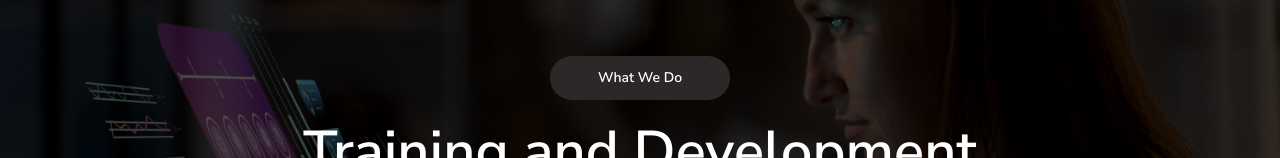
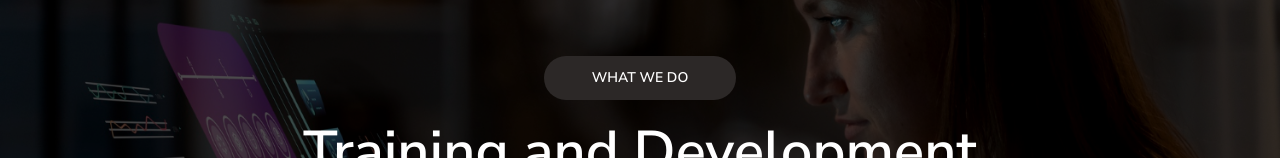
Before and after one commit to Asenso95/Tobam, a Next.js app: page / in a window 1280 px wide. Shown: the part 279-437 px from the top of the page. Built offline with nearby package versions, Linux system fonts and the light colour scheme.

Commit message:
Update Hero.tsx

```diff
--- a/components/Hero.tsx
+++ b/components/Hero.tsx
@@ -20,7 +20,7 @@ export default function Hero() {
           WHAT WE DO
         </span> */}
         <button className="rounded-[50px] px-12 py-3 bg-[#2c2827] text-sm font-semibold text-white transition-colors hover:bg-[#121212] lg:text-[14px] ">
-          <span>What We Do</span>
+          <span>WHAT WE DO</span>
         </button>
 
 
```
